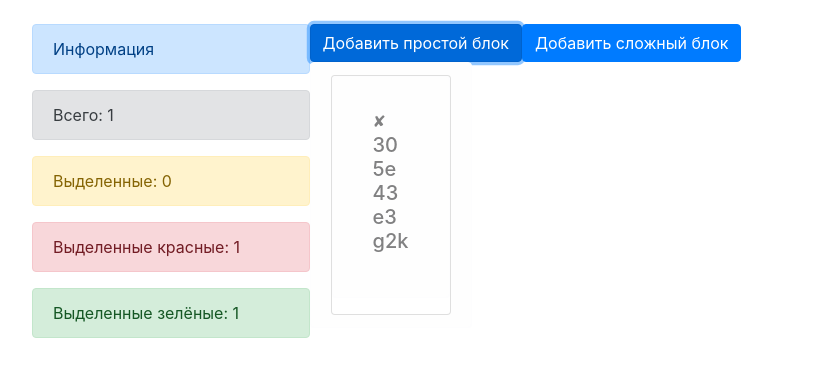
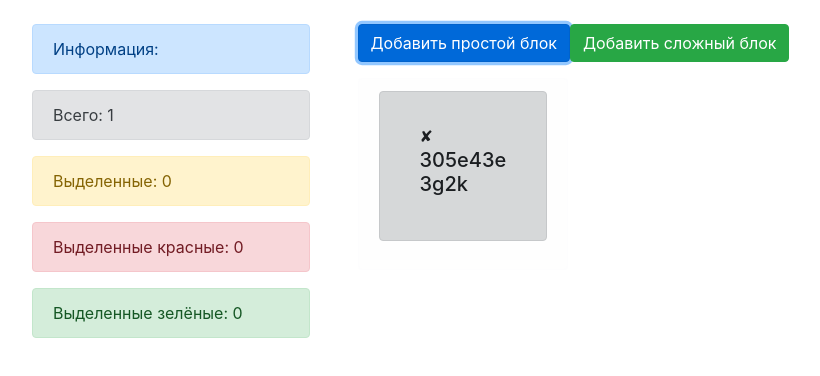
Before and after one commit to SergeySolod/TestBlocks, a React (Create React App) app: page / in a window 1280 px wide. Both pictures are taken after a click on the button "Добавить простой блок". Shown: the top 376 px of the page, without its empty margins (53-873 px from the left). Built offline with nearby package versions, Linux system fonts and the light colour scheme.

Commit message:
Finished

```diff
--- a/src/App.js
+++ b/src/App.js
@@ -10,7 +10,7 @@ function App() {
                 <div className="col-md-3">
                     <Sidebar/>
                 </div>
-                <div className="col-md-8">
+                <div className="col-md-8 pl-5">
                     <Buttons/>
                     <Blocks/>
                 </div>
--- a/src/components/sidebar/sidebar.js
+++ b/src/components/sidebar/sidebar.js
@@ -5,14 +5,17 @@ const Sidebar = (props) => {
     const getTake = (blocks) => {
         return blocks.filter(block => block.take).length;
     }
+    const getColored = (blocks, hue) => {
+        return blocks.filter(block => block.hue === hue && block.take).length;
+    }
 
     return (
         <div>
-            <div className="alert alert-primary">Информация</div>
+            <div className="alert alert-primary">Информация:</div>
             <div className="alert alert-secondary">Всего: {props.blocks.length}</div>
             <div className="alert alert-warning">Выделенные: {getTake(props.blocks)}</div>
-            <div className="alert alert-danger">Выделенные красные: {props.blocks.length}</div>
-            <div className="alert alert-success">Выделенные зелёные: {props.blocks.length}</div>
+            <div className="alert alert-danger">Выделенные красные: {getColored(props.blocks, "alert alert-danger")}</div>
+            <div className="alert alert-success">Выделенные зелёные: {getColored(props.blocks, "alert alert-success")}</div>
         </div>
     )
 }
--- a/src/pages/blocks/blocks.js
+++ b/src/pages/blocks/blocks.js
@@ -18,14 +18,12 @@ const Blocks = (props) => {
     return (
         <div className="row">
             {
-                props.blocks.map(block => <div className='col-sm-3 col-lg-3 col-md-3 book-list'
+                props.blocks.map(block => <div className='col-sm-4 col-lg-4 col-md-4 book-list'
                                                key={block.id}>
-                    <div className={block.take ? 'alert alert-danger' : 'alert alert-light'}
+                    <div className={block.take ? 'alert alert-warning card' : 'alert alert-light card'}
                          onClick={() => props.takeBlock(block.id, true)}
                          onDoubleClick={() => props.changeHue(block.id)}
                     >
-                        <div className="card">
-
 
                             <div className={block.hue}>
                                 <div className="card-body">
@@ -33,7 +31,7 @@ const Blocks = (props) => {
                                          className="fas fa-times">&#10008;</div>
                                     <h5 className="card-title">{block.text}</h5>
                                 </div>
-                            </div>
+
                         </div>
                     </div>
                 </div>)
--- a/src/pages/blocks/buttons.js
+++ b/src/pages/blocks/buttons.js
@@ -6,7 +6,7 @@ const Buttons = (props) => {
 
     const addBlockSimple = () => {
 
-        props.setBlock('simple', (new Date()).getTime(), (Math.random().toString(36).substring(2, 15)), 'alert alert-light', false)
+        props.setBlock('simple', (new Date()).getTime(), (Math.random().toString(36).substring(2, 15)), 'alert alert-dark', false)
     };
 
     const addBlockComplete = () => {
@@ -15,9 +15,9 @@ const Buttons = (props) => {
 
 
     return (
-        <div>
+        <div className='pb-3'>
             <button onClick={addBlockSimple} className="btn btn-primary">Добавить простой блок</button>
-            <button onClick={addBlockComplete} className="btn btn-primary">Добавить сложный блок</button>
+            <button onClick={addBlockComplete} className="btn btn-success">Добавить сложный блок</button>
         </div>
     )
 }
```
